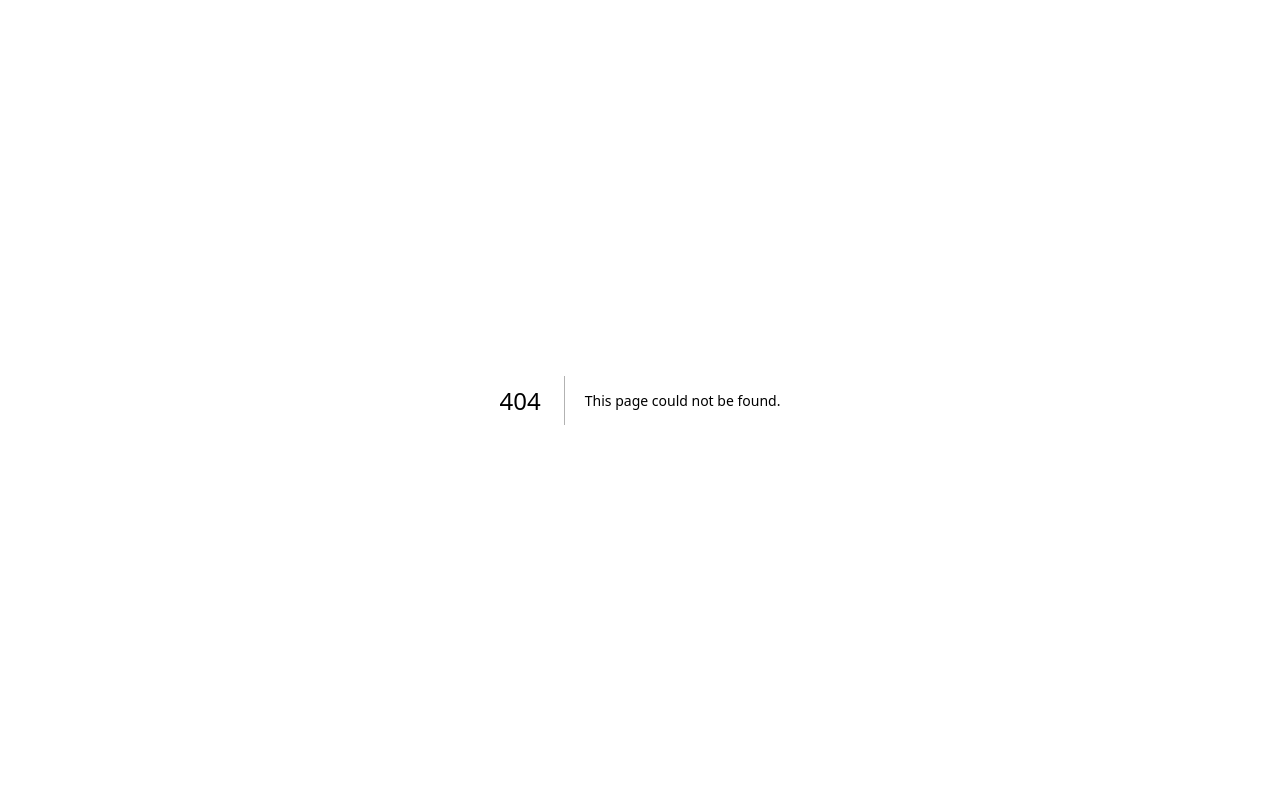
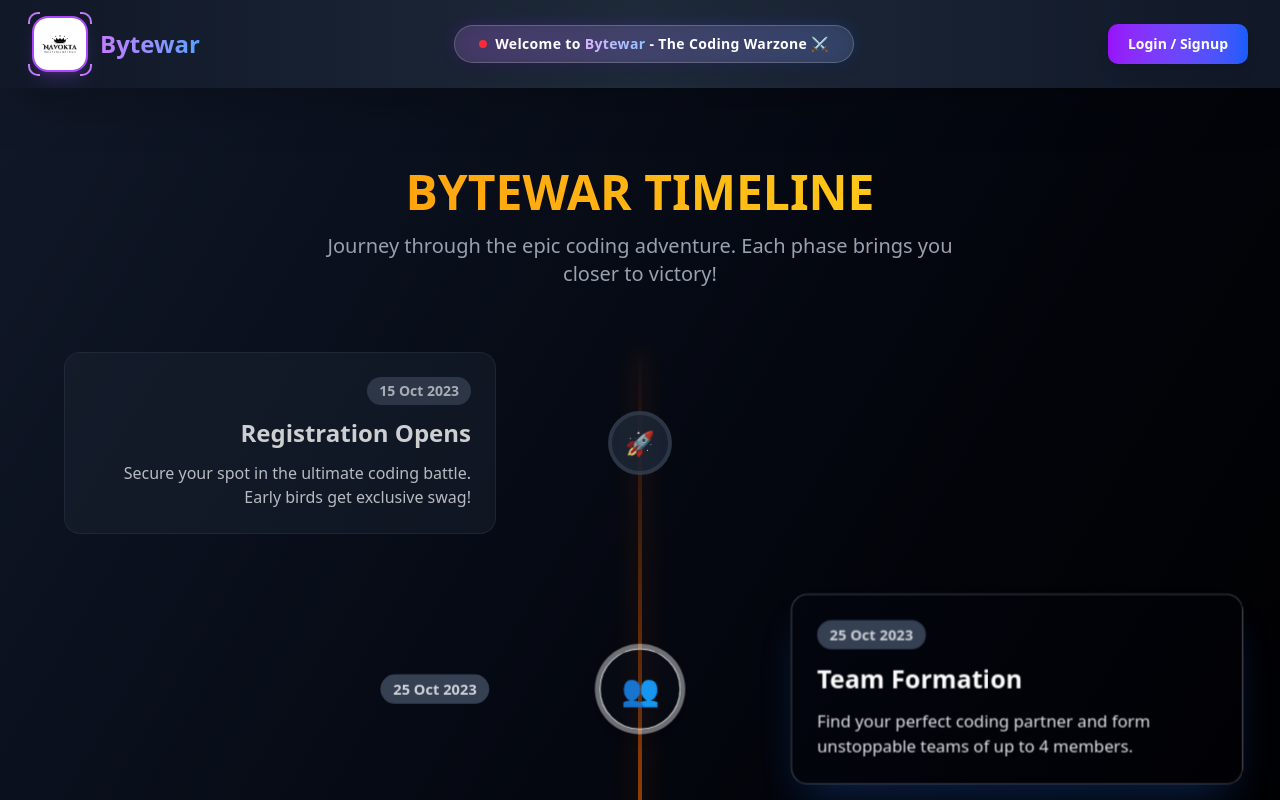
Before and after one commit to navokta/Bytewar-v2, a Next.js app: page /timeline in a window 1280 px wide. Before the commit this address had no page. Shown: the top 800 px of the page. Built offline with nearby package versions, Linux system fonts and the light colour scheme.

Commit message:
separte timeline

```diff
--- a/app/about/page.js
+++ b/app/about/page.js
@@ -8,7 +8,7 @@ import HeroSection from '../../components/about/HeroSection';
 import Mission from '../../components/about/Mission';
 import Feature from '../../components/about/Feature';
 import Team from '../../components/about/Team';
-import Enroll from '../../components/about/Enroll';
+// import Enroll from '../../components/about/Enroll';
 
 export default function AboutPage() {
   const features = [
@@ -52,17 +52,14 @@ export default function AboutPage() {
       {/* Mission Section */}
       <Mission/>
 
+        {/* Team Section */}
+            <Team/>
+
       {/* Features Section */}
       <Feature/>
 
-
-            {/* Team Section */}
-            <Team/>
-
-
-
       {/* CTA Section */}
-     <Enroll/>
+     {/* <Enroll/> */}
         {/* Footer Component */}
         <Footer />
     </div>
--- a/app/page.js
+++ b/app/page.js
@@ -9,7 +9,7 @@ import Footer from '../components/Footer';
 import ByteWarInfo from '../components/ByteWarInfo';
 import VideoAndInfographicSection from '../components/VideoAndInfographicSection';
 import ThemesSection from '../components/ThemesSection';
-import Timeline from '../components/Timeline';
+// import Timeline from '../components/Timeline';
 import Sponser from '../components/Sponser';
     //  import logo from '../public/image.png';
 
@@ -24,7 +24,7 @@ export default function Home() {
       <ByteWarInfo />
       <VideoAndInfographicSection />
       <ThemesSection />
-      <Timeline />
+      {/* <Timeline /> */}
       <Gallery />
       <Sponser />
       <ThoughtSection />
--- /dev/null
+++ b/app/timeline/page.js
@@ -0,0 +1,16 @@
+"use client";
+import Header from '@/components/Header';
+import Timeline from '@/components/Timeline';
+import AboutEnroll from '@/components/about/Enroll';
+import Footer from '@/components/Footer';
+
+export default function TimelinePage() {
+  return (
+    <div className="min-h-screen bg-gradient-to-br from-gray-900 via-gray-800 to-gray-900 text-gray-100">
+        <Header />
+      <Timeline />
+        <AboutEnroll />
+        <Footer />
+    </div>
+  );
+}
--- a/components/Footer.js
+++ b/components/Footer.js
@@ -24,7 +24,7 @@ export default function Footer() {
               Empowering coders through competition, learning, and community.
             </p>
             <div className="flex space-x-4">
-              <a href="#" className="text-gray-400 hover:text-white transition-colors duration-300">
+              <a href="https://github.com/navokta" className="text-gray-400 hover:text-white transition-colors duration-300">
                 <FaGithub className="w-5 h-5" />
               </a>
               <a href="#" className="text-gray-400 hover:text-white transition-colors duration-300">
```
